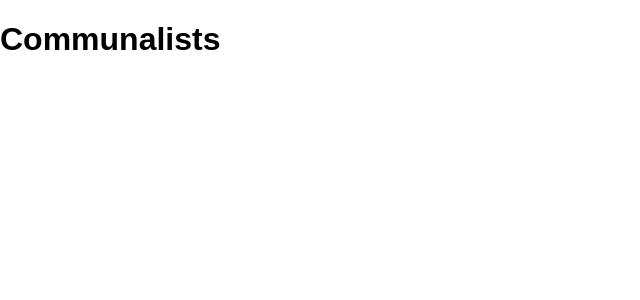
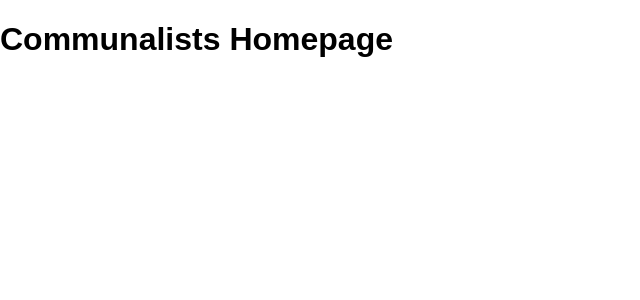
Before and after one commit to jadeallencook/communalists, a React app: page / in a window 1280 px wide. Shown: the top 300 px of the page, without its empty margins (0-640 px from the left). Built offline with nearby package versions, Linux system fonts and the light colour scheme.

Commit message:
Created Firebase account and added app to project

```diff
--- a/package.json
+++ b/package.json
@@ -22,6 +22,7 @@
 		"@types/node": "^18.7.18",
 		"@types/react": "^18.0.20",
 		"@types/react-dom": "^18.0.6",
+		"firebase": "^9.10.0",
 		"react": "^18.2.0",
 		"react-dom": "^18.2.0",
 		"react-router-dom": "^6.4.0",
--- /dev/null
+++ b/src/contexts/firebase.context.ts
@@ -0,0 +1,5 @@
+import { createContext } from 'react';
+
+const FirebaseContext = createContext({ app: null });
+
+export default FirebaseContext;
--- /dev/null
+++ b/src/firebase.config.ts
@@ -0,0 +1,11 @@
+const firebaseConfig = {
+	apiKey: 'AIzaSyBBKtH-EEIOp-0HVpOhQDgr_RKCOeIeXt0',
+	authDomain: 'communalists.firebaseapp.com',
+	projectId: 'communalists',
+	storageBucket: 'communalists.appspot.com',
+	messagingSenderId: '895012652302',
+	appId: '1:895012652302:web:1472a663bf95e88ad1c35f',
+	measurementId: 'G-41Q7T9V1ZW',
+};
+
+export default firebaseConfig;
--- a/src/index.tsx
+++ b/src/index.tsx
@@ -1,18 +1,33 @@
 import React from 'react';
 import ReactDOM from 'react-dom/client';
+
+// router
 import { BrowserRouter as Router, Routes, Route } from 'react-router-dom';
+
+// firebase
+import { initializeApp } from 'firebase/app';
+import firebaseConfig from './firebase.config';
+import FirebaseContext from './contexts/firebase.context';
+
+// style
 import './theme.css';
 import './normalize.css';
 
+// pages
+import Home from './pages/Home';
+
 const elem = document.getElementById('root')!;
 const root = ReactDOM.createRoot(elem);
+const app = initializeApp(firebaseConfig);
 
 root.render(
 	<React.StrictMode>
-		<Router>
-			<Routes>
-				<Route path="/" element={<h1>Communalists</h1>}></Route>
-			</Routes>
-		</Router>
+		<FirebaseContext.Provider value={{ app }}>
+			<Router>
+				<Routes>
+					<Route path="/" element={<Home />}></Route>
+				</Routes>
+			</Router>
+		</FirebaseContext.Provider>
 	</React.StrictMode>
 );
--- /dev/null
+++ b/src/pages/Home.tsx
@@ -0,0 +1,13 @@
+import FirebaseContext from '../contexts/firebase.context';
+
+const Home = () => {
+	return (
+		<FirebaseContext.Consumer>
+			{(firebase) => {
+				return <h1>Communalists Homepage</h1>;
+			}}
+		</FirebaseContext.Consumer>
+	);
+};
+
+export default Home;
```
Also changed, not shown: 1 other file (tests, documents, lock files or other folders).
